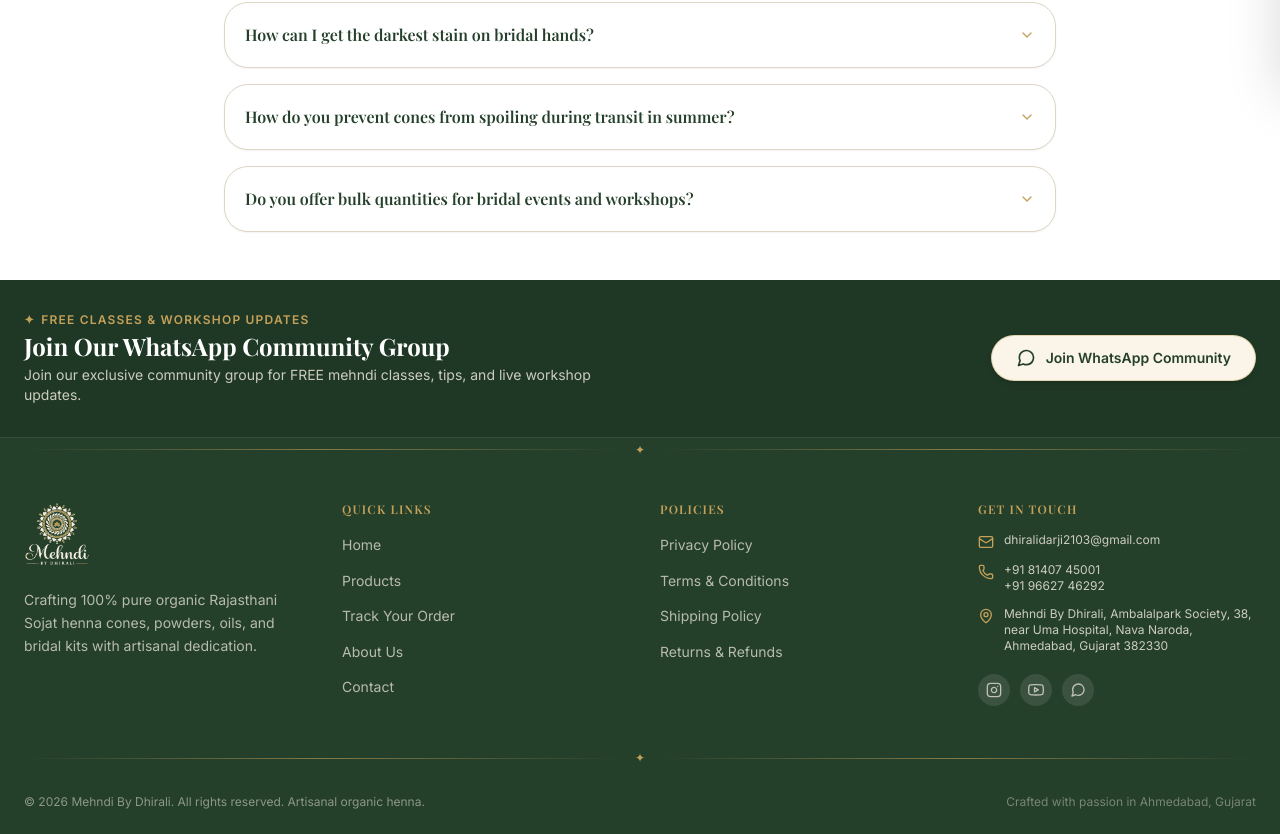
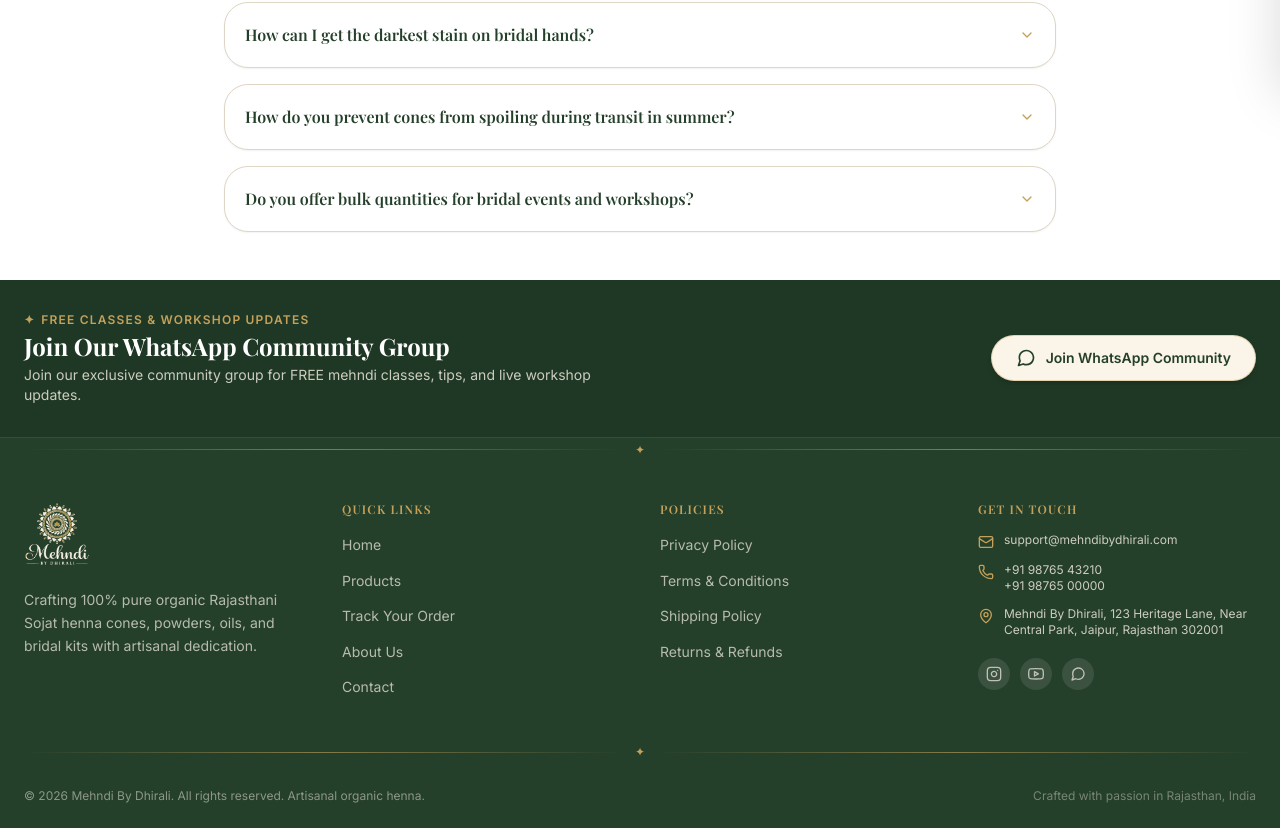
Before and after one commit to utsav210/mehndi-by-dhirali, a React (Vite) app in the folder frontend/: page /faq in a window 1280 px wide. Shown: the part 729-1563 px from the top of the page. Built offline with nearby package versions, Linux system fonts and the light colour scheme; no server answers; a web font is replaced by a local one.

Commit message:
Sanitize personal PII and standardize sample dummy address across site

```diff
--- a/frontend/src/components/layout/SiteFooter.tsx
+++ b/frontend/src/components/layout/SiteFooter.tsx
@@ -75,8 +75,8 @@ const SOCIAL_LINKS: SocialLink[] = [
     icon: YoutubeIcon,
   },
   {
-    label: 'WhatsApp Support (+91 81407 45001)',
-    href: 'https://wa.me/918140745001',
+    label: 'WhatsApp Support',
+    href: 'https://wa.me/919876543210',
     icon: WhatsAppIcon,
   },
 ]
@@ -196,32 +196,32 @@ export function SiteFooter() {
             <ul className="space-y-3">
               <li>
                 <a
-                  href="mailto:dhiralidarji2103@gmail.com"
+                  href="mailto:support@mehndibydhirali.com"
                   className="text-warm-ivory/80 flex items-start gap-2.5 text-xs transition-colors hover:text-white"
                 >
                   <Mail className="mt-0.5 h-4 w-4 shrink-0 text-antique-gold" />
-                  <span>dhiralidarji2103@gmail.com</span>
+                  <span>support@mehndibydhirali.com</span>
                 </a>
               </li>
               <li>
                 <div className="text-warm-ivory/80 flex items-start gap-2.5 text-xs">
                   <Phone className="mt-0.5 h-4 w-4 shrink-0 text-antique-gold" />
                   <div className="flex flex-col">
-                    <a href="tel:+918140745001" className="hover:text-white">+91 81407 45001</a>
-                    <a href="tel:+919662746292" className="hover:text-white">+91 96627 46292</a>
+                    <a href="tel:+919876543210" className="hover:text-white">+91 98765 43210</a>
+                    <a href="tel:+919876500000" className="hover:text-white">+91 98765 00000</a>
                   </div>
                 </div>
               </li>
               <li>
                 <a
-                  href="https://share.google/00ZRrLHQcSv6uUyWW"
+                  href="https://maps.google.com"
                   target="_blank"
                   rel="noreferrer"
                   className="text-warm-ivory/80 flex items-start gap-2.5 text-xs transition-colors hover:text-white group"
                 >
                   <MapPin className="mt-0.5 h-4 w-4 shrink-0 text-antique-gold" />
                   <span>
-                    Mehndi By Dhirali, Ambalalpark Society, 38, near Uma Hospital, Nava Naroda, Ahmedabad, Gujarat 382330
+                    Mehndi By Dhirali, 123 Heritage Lane, Near Central Park, Jaipur, Rajasthan 302001
                   </span>
                 </a>
               </li>
@@ -264,7 +264,7 @@ export function SiteFooter() {
           </p>
 
           <p className="text-warm-ivory/40 text-xs">
-            Crafted with passion in Ahmedabad, Gujarat
+            Crafted with passion in Rajasthan, India
           </p>
         </div>
       </div>
--- a/frontend/src/pages/CheckoutPage.tsx
+++ b/frontend/src/pages/CheckoutPage.tsx
@@ -23,7 +23,7 @@ export default function CheckoutPage() {
   const [addressLine1, setAddressLine1] = useState('')
   const [addressLine2, setAddressLine2] = useState('')
   const [city, setCity] = useState('')
-  const [stateName, setStateName] = useState('Gujarat')
+  const [stateName, setStateName] = useState('')
   const [postalCode, setPostalCode] = useState('')
   const [paymentMethod, setPaymentMethod] = useState<'cod' | 'prepaid'>('cod')
   const [isProcessing, setIsProcessing] = useState(false)
@@ -223,7 +223,7 @@ export default function CheckoutPage() {
                     required
                     value={fullName}
                     onChange={(e) => setFullName(e.target.value)}
-                    placeholder="e.g. Riya Sharma"
+                    placeholder="John Doe"
                     className="w-full rounded-lg border border-subtle-border px-3.5 py-2 text-sm text-primary-text focus:border-bottle-green focus:outline-hidden"
                   />
                 </div>
@@ -237,7 +237,7 @@ export default function CheckoutPage() {
                     required
                     value={phone}
                     onChange={(e) => setPhone(e.target.value)}
-                    placeholder="+91 81407 45001"
+                    placeholder="+91 98765 43210"
                     className="w-full rounded-lg border border-subtle-border px-3.5 py-2 text-sm text-primary-text focus:border-bottle-green focus:outline-hidden"
                   />
                 </div>
@@ -251,7 +251,7 @@ export default function CheckoutPage() {
                     required
                     value={email}
                     onChange={(e) => setEmail(e.target.value)}
-                    placeholder="name@example.com"
+                    placeholder="john.doe@example.com"
                     className="w-full rounded-lg border border-subtle-border px-3.5 py-2 text-sm text-primary-text focus:border-bottle-green focus:outline-hidden"
                   />
                 </div>
@@ -265,7 +265,7 @@ export default function CheckoutPage() {
                     required
                     value={addressLine1}
                     onChange={(e) => setAddressLine1(e.target.value)}
-                    placeholder="Flat 101, Shanti Heights"
+                    placeholder="Flat 402, Lotus Residency"
                     className="w-full rounded-lg border border-subtle-border px-3.5 py-2 text-sm text-primary-text focus:border-bottle-green focus:outline-hidden"
                   />
                 </div>
@@ -278,7 +278,7 @@ export default function CheckoutPage() {
                     type="text"
                     value={addressLine2}
                     onChange={(e) => setAddressLine2(e.target.value)}
-                    placeholder="Near Uma Hospital"
+                    placeholder="Near Central Park"
                     className="w-full rounded-lg border border-subtle-border px-3.5 py-2 text-sm text-primary-text focus:border-bottle-green focus:outline-hidden"
                   />
                 </div>
@@ -292,7 +292,7 @@ export default function CheckoutPage() {
                     required
                     value={city}
                     onChange={(e) => setCity(e.target.value)}
-                    placeholder="Ahmedabad"
+                    placeholder="Jaipur"
                     className="w-full rounded-lg border border-subtle-border px-3.5 py-2 text-sm text-primary-text focus:border-bottle-green focus:outline-hidden"
                   />
                 </div>
@@ -306,7 +306,7 @@ export default function CheckoutPage() {
                     required
                     value={stateName}
                     onChange={(e) => setStateName(e.target.value)}
-                    placeholder="Gujarat"
+                    placeholder="Rajasthan"
                     className="w-full rounded-lg border border-subtle-border px-3.5 py-2 text-sm text-primary-text focus:border-bottle-green focus:outline-hidden"
                   />
                 </div>
@@ -320,7 +320,7 @@ export default function CheckoutPage() {
                     required
                     value={postalCode}
                     onChange={(e) => setPostalCode(e.target.value)}
-                    placeholder="382330"
+                    placeholder="302001"
                     className="w-full rounded-lg border border-subtle-border px-3.5 py-2 text-sm text-primary-text focus:border-bottle-green focus:outline-hidden"
                   />
                 </div>
--- a/frontend/src/pages/ContactPage.tsx
+++ b/frontend/src/pages/ContactPage.tsx
@@ -78,8 +78,8 @@ export default function ContactPage() {
                 <Mail className="h-5 w-5 text-antique-gold shrink-0 mt-0.5" />
                 <div>
                   <span className="block font-semibold text-warm-ivory">Email Us</span>
-                  <a href="mailto:dhiralidarji2103@gmail.com" className="text-warm-ivory/80 hover:underline">
-                    dhiralidarji2103@gmail.com
+                  <a href="mailto:support@mehndibydhirali.com" className="text-warm-ivory/80 hover:underline">
+                    support@mehndibydhirali.com
                   </a>
                 </div>
               </div>
@@ -89,8 +89,8 @@ export default function ContactPage() {
                 <div>
                   <span className="block font-semibold text-warm-ivory">Customer Care</span>
                   <p className="text-warm-ivory/80">
-                    <a href="tel:+918140745001" className="hover:underline">+91 81407 45001</a>,{' '}
-                    <a href="tel:+919662746292" className="hover:underline">+91 96627 46292</a>
+                    <a href="tel:+919876543210" className="hover:underline">+91 98765 43210</a>,{' '}
+                    <a href="tel:+919876500000" className="hover:underline">+91 98765 00000</a>
                   </p>
                   <p className="text-[11px] text-warm-ivory/60 mt-0.5">Mon–Sat, 10am – 7pm IST</p>
                 </div>
@@ -101,10 +101,10 @@ export default function ContactPage() {
                 <div>
                   <span className="block font-semibold text-warm-ivory">Address</span>
                   <p className="text-warm-ivory/80">
-                    Mehndi By Dhirali, Ambalalpark Society, 38, near Uma Hospital, Nava Naroda, Ahmedabad, Gujarat 382330
+                    Mehndi By Dhirali, 123 Heritage Lane, Near Central Park, Jaipur, Rajasthan 302001
                   </p>
                   <a
-                    href="https://share.google/00ZRrLHQcSv6uUyWW"
+                    href="https://maps.google.com"
                     target="_blank"
                     rel="noreferrer"
                     className="inline-flex items-center gap-1 text-[11px] text-antique-gold hover:underline mt-1 font-medium"
@@ -120,7 +120,7 @@ export default function ContactPage() {
               <div>
                 <span className="text-xs text-antique-gold block font-semibold mb-2">WhatsApp Support</span>
                 <a
-                  href="https://wa.me/918140745001"
+                  href="https://wa.me/919876543210"
                   target="_blank"
                   rel="noreferrer"
                   className="inline-flex items-center gap-2 rounded-full bg-emerald-700 px-4 py-2 text-xs text-white hover:bg-emerald-800 transition"
@@ -186,7 +186,7 @@ export default function ContactPage() {
                     required
                     value={email}
                     onChange={(e) => setEmail(e.target.value)}
-                    placeholder="name@example.com"
+                    placeholder="john.doe@example.com"
                     className="w-full rounded-xl border border-subtle-border px-3.5 py-2 text-sm text-primary-text focus:border-bottle-green focus:outline-none"
                   />
                 </div>
--- a/frontend/src/pages/PrivacyPage.tsx
+++ b/frontend/src/pages/PrivacyPage.tsx
@@ -85,9 +85,9 @@ export default function PrivacyPage() {
               In accordance with Information Technology (Reasonable Security Practices and Procedures and Sensitive Personal Data or Information) Rules, 2011, for any queries or privacy requests, contact:
             </p>
             <p className="font-medium text-bottle-green">
-              Grievance Officer: Dhirali Darji<br />
+              Grievance Officer: Customer Support Desk<br />
               Email: privacy@mehndibydhirali.com<br />
-              Gujarat, India
+              Jaipur, Rajasthan, India
             </p>
           </section>
         </div>
--- a/frontend/src/pages/TrackOrderPage.tsx
+++ b/frontend/src/pages/TrackOrderPage.tsx
@@ -176,7 +176,7 @@ export default function TrackOrderPage() {
                     type="text"
                     value={contactQuery}
                     onChange={(e) => setContactQuery(e.target.value)}
-                    placeholder="e.g. bride@example.com or 9876543210"
+                    placeholder="e.g. john.doe@example.com or 9876543210"
                     className="w-full rounded-xl border border-subtle-border bg-warm-ivory/30 px-4 py-3 pl-10 text-sm text-charcoal placeholder:text-secondary-text/60 focus:border-bottle-green focus:bg-white focus:outline-hidden transition"
                   />
                   <ShieldCheck className="h-4 w-4 text-secondary-text absolute left-3.5 top-3.5" />
@@ -446,7 +446,7 @@ export default function TrackOrderPage() {
                   Contact Support
                 </Link>
                 <a
-                  href="https://wa.me/918140745001"
+                  href="https://wa.me/919876543210"
                   target="_blank"
                   rel="noopener noreferrer"
                   className="inline-flex items-center gap-1.5 rounded-xl border border-bottle-green/30 bg-white px-4 py-2 text-xs font-medium text-bottle-green hover:bg-warm-ivory transition"
```
Also changed, not shown: 2 other files (tests, documents, lock files or other folders).
